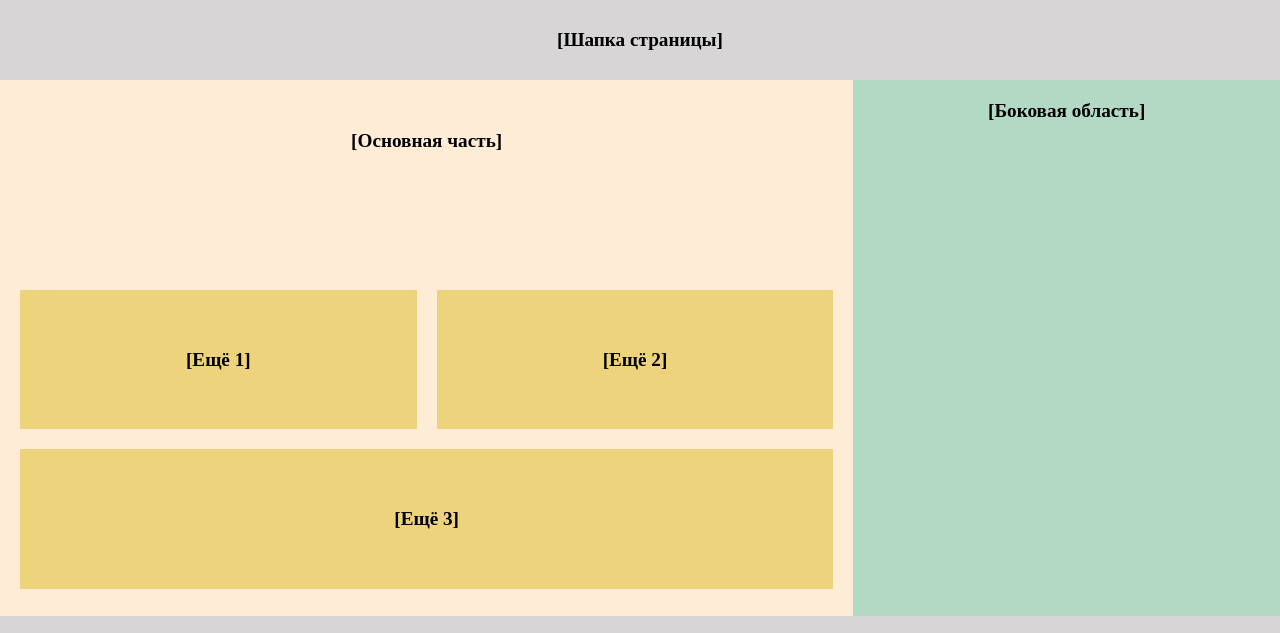
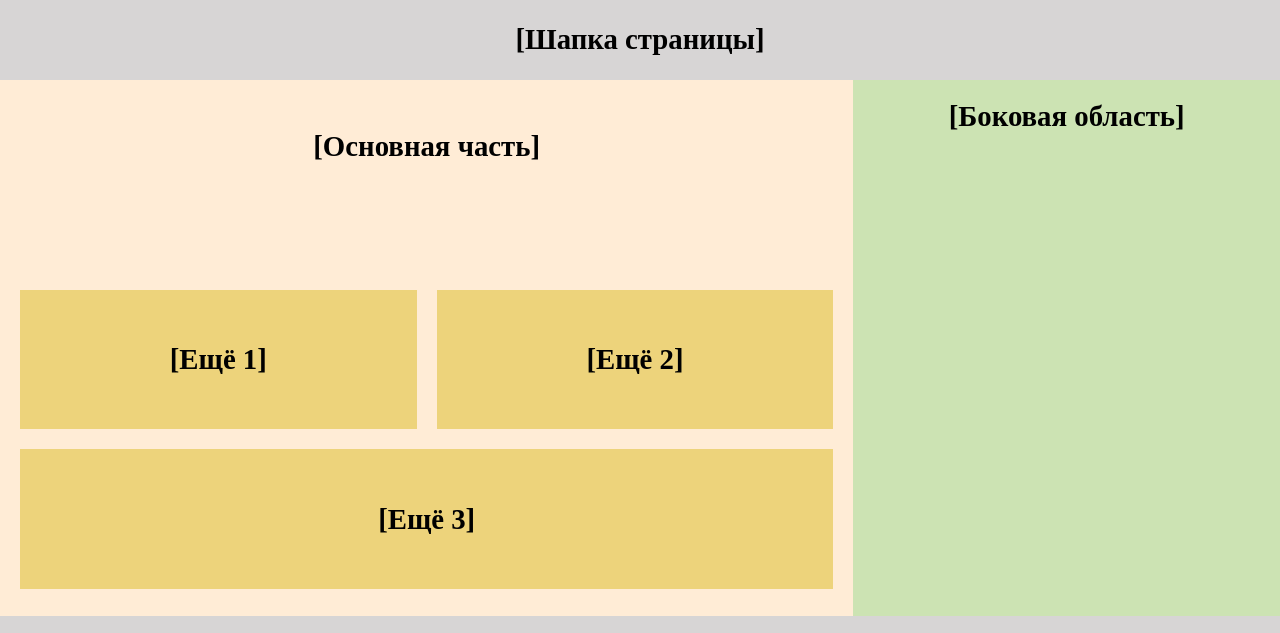
Before and after one commit to Radliss/Week6_1, a plain HTML site: page index.html in a window 1280 px wide. Shown: the top 633 px of the page. Drawn offline with Linux system fonts and the light colour scheme.

Commit message:
add project

```diff
--- a/assets/styles/styles.css
+++ b/assets/styles/styles.css
@@ -8,7 +8,7 @@
     height: 100vh;
    grid-template-columns: 2fr 1fr;
    grid-template-rows: 10% 1fr 23%;
-   font-size: larger;
+   font-size: 1.8em;
    font-weight: 700;
 }
 header{
@@ -57,7 +57,7 @@ main{
     margin-right: 20px;
 }
 aside{
-    background-color: rgba(91, 173, 126, 0.467);
+    background-color: rgba(118, 179, 52, 0.372);
     display: grid;
     justify-content: center;
     padding-top: 20px;
```
Also changed, not shown: 2 other files.
